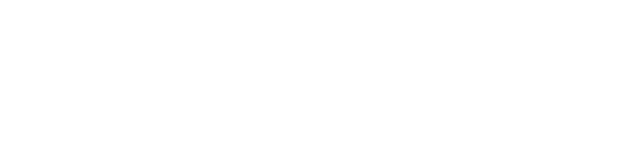
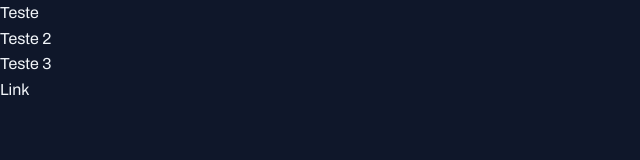
Before and after one commit to zateragalindo/projeto-portal-noticias, a plain HTML site: page index.html in a window 1280 px wide. Shown: the whole page, without its empty margins (0-640 px from the left). Drawn offline with Linux system fonts and the light colour scheme.

Commit message:
aplicando fontes no projeto

```diff
--- a/index.html
+++ b/index.html
@@ -1,13 +1,21 @@
 <!DOCTYPE html>
 <html lang="pt-br">
 <head>
+  <link rel="preconnect" href="https://fonts.googleapis.com">
+  <link rel="preconnect" href="https://fonts.gstatic.com" crossorigin>
   <meta charset="UTF-8">
   <meta name="viewport" content="width=device-width, initial-scale=1.0">
   <title>Portal de notícias</title>
 
   <link rel="stylesheet" href="./style/index.css">
+
+  <link href="https://fonts.googleapis.com/css2?family=Archivo:ital,wght@0,100..900;1,100..900&display=swap" rel="stylesheet">
 </head>
 <body>
+  <h1>Teste</h1>
+  <h2>Teste 2</h2>
+  <h3>Teste 3</h3>
+  <a href="#">Link</a>
 
 </body>
 </html>
--- a/style/global.css
+++ b/style/global.css
@@ -4,3 +4,41 @@
 
   box-sizing: border-box;
 }
+
+:root {
+
+  --brand-color-light:#60A5FA;
+  --brand-color-dark:#1D4ED8;
+  --bg-color:#0F172A;
+  --stroke-color: #1E293B;
+  --text-color-primary:#F1F5F9;
+  --text-color-secondary:#CBD5E1;
+
+  --font-family: "Archivo", sans-serif;
+  --h1: 800 24px/135% var(--font-family);
+  --h2: 800 16px/140% var(--font-family);
+  --h3: 800 14px/140% var(--font-family);
+  --text-span: 600 14px/145% var(--font-family);
+  --text: 400 16px/160% var(--font-family);
+  --text-sm: 400 14px/160% var(--font-family);
+
+}
+
+body {
+  font: var(--text);
+  color: var(--text-color-primary);
+  background-color: var(--bg-color);
+}
+
+a {
+  text-decoration: none;
+  color: inherit;
+}
+
+a:hover {
+  color: var(--brand-color-light);
+}
+
+h1, h2, h3 {
+  font: inherit;
+}
```
